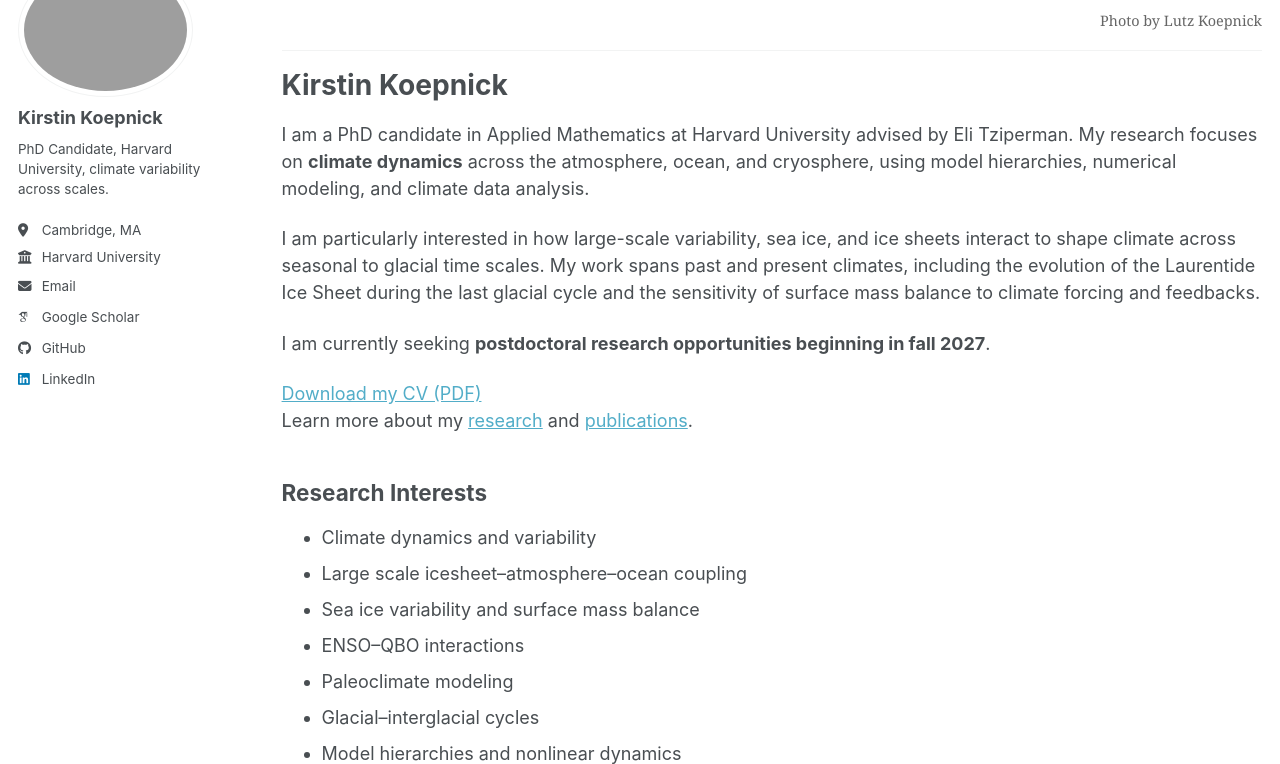
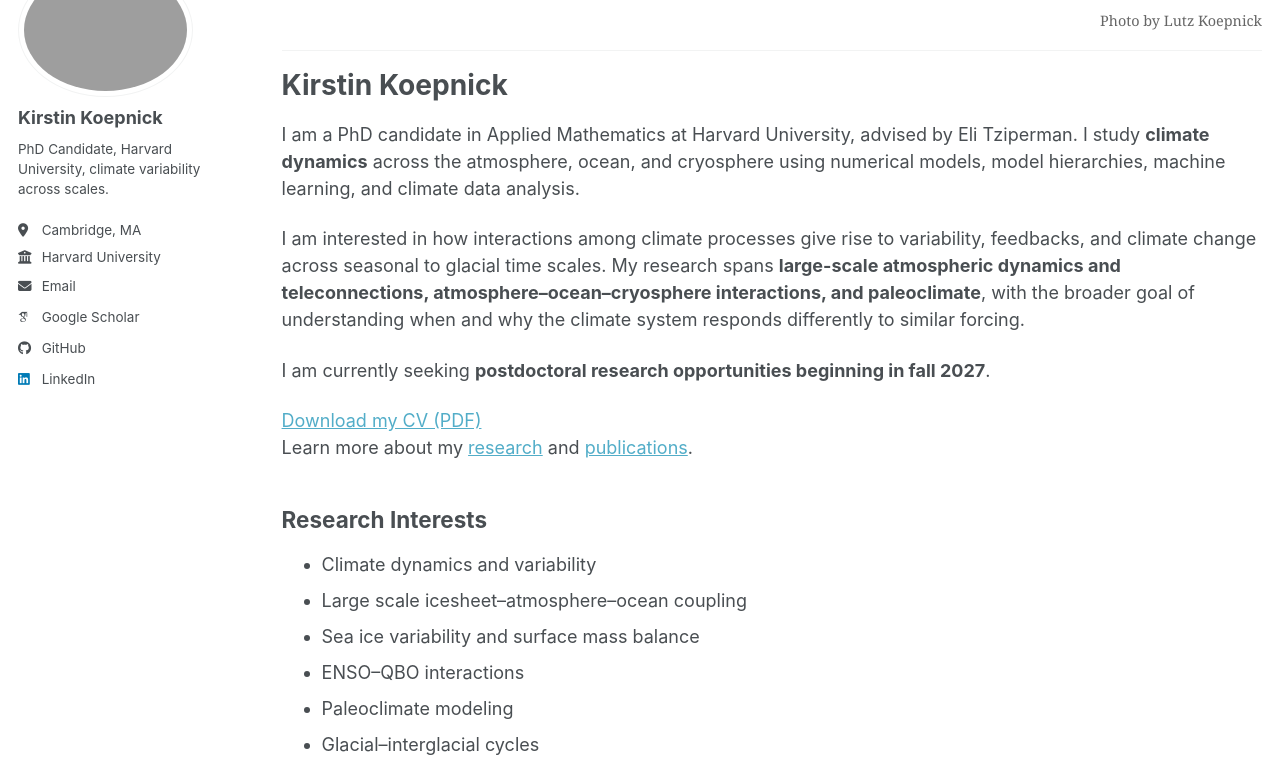
Before and after one commit to kirstinkoepnick/kirstinkoepnick.github.io, a Jekyll site: the page built from _pages/about.md, in a window 1280 px wide and 900 px high, scrolled down 305 px, cut to the strip 136-900 px from the top of the window. Built offline with Jekyll 4.4.1, drawn with Linux system fonts in a browser that asks for light colours; some web fonts are replaced; a script bundle is joined from its source files by our own code; library files that are not in the unit come from our copies.

Commit message:
Update about.md

```diff
--- a/_pages/about.md
+++ b/_pages/about.md
@@ -16,13 +16,13 @@ Photo by Lutz Koepnick
 
 # Kirstin Koepnick
 
-I am a PhD candidate in Applied Mathematics at Harvard University advised by Eli Tziperman. My research focuses on **climate dynamics** across the atmosphere, ocean, and cryosphere, using model hierarchies, numerical modeling, and climate data analysis.
+I am a PhD candidate in Applied Mathematics at Harvard University, advised by Eli Tziperman. I study **climate dynamics** across the atmosphere, ocean, and cryosphere using numerical models, model hierarchies, machine learning, and climate data analysis.
 
-I am particularly interested in how large-scale variability, sea ice, and ice sheets interact to shape climate across seasonal to glacial time scales. My work spans past and present climates, including the evolution of the Laurentide Ice Sheet during the last glacial cycle and the sensitivity of surface mass balance to climate forcing and feedbacks.
+I am interested in how interactions among climate processes give rise to variability, feedbacks, and climate change across seasonal to glacial time scales. My research spans **large-scale atmospheric dynamics and teleconnections, atmosphere–ocean–cryosphere interactions, and paleoclimate**, with the broader goal of understanding when and why the climate system responds differently to similar forcing.
 
 I am currently seeking **postdoctoral research opportunities beginning in fall 2027**.
 
-[Download my CV (PDF)](/files/KirstinKoepnickCV.pdf)
+[Download my CV (PDF)](/files/KirstinKoepnick_CV.pdf)
 Learn more about my [research](/research/) and [publications](/publications/).
 
 ## Research Interests
```
